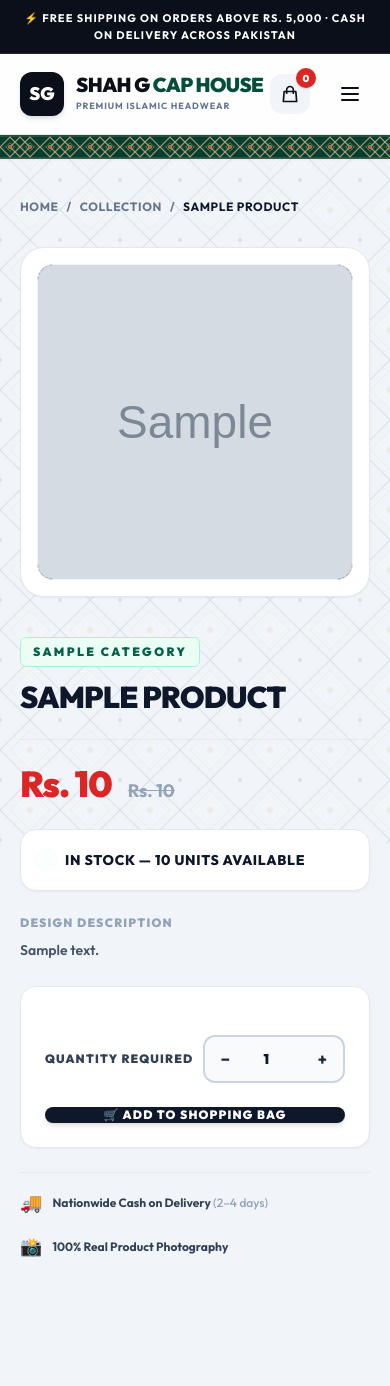
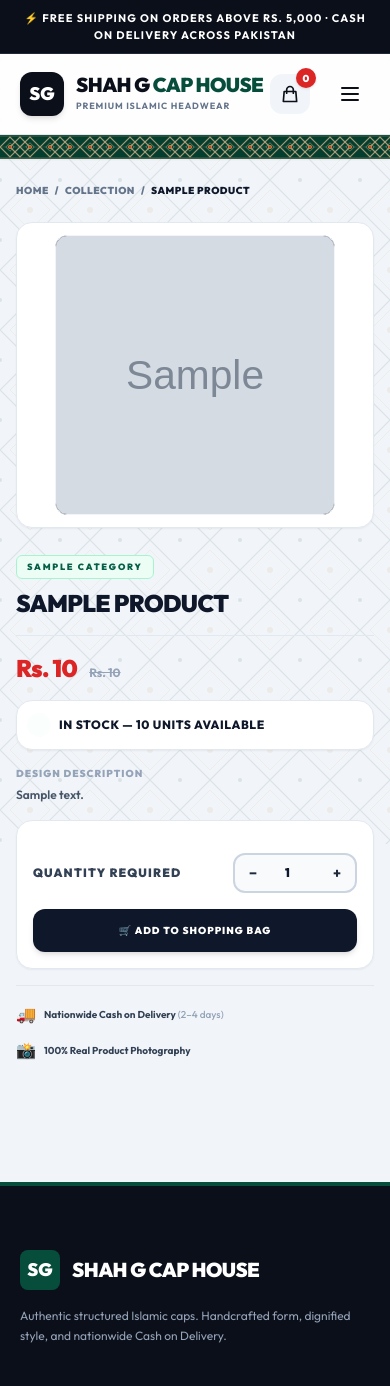
Before and after one commit to MashoodArshad/topistore, a Django app: a page that uses templates/products/product_detail.html in a window 390 px wide. Shown: the top 1386 px of the page. Run offline with Django 5.2, Linux system fonts and the light colour scheme; tables that the repository leaves empty hold one stand-in row (values such as "Sample post"); grey boxes marked "Sample" are stand-in pictures; parts of the project's set-up code (start-up, migrations or seed data) failed here and were passed over; some libraries are stand-ins or nearby versions; some web fonts are replaced.

Commit message:
design(polish): optimize mobile details page with crop-free square image and active quantity buttons

```diff
--- a/templates/products/product_detail.html
+++ b/templates/products/product_detail.html
@@ -4,23 +4,24 @@
 
 {% block content %}
 
-<section class="max-w-7xl mx-auto px-5 sm:px-8 py-10">
+<div class="max-w-7xl mx-auto px-4 sm:px-6 lg:px-8 py-6 sm:py-10">
 
     <!-- Breadcrumbs Navigation -->
-    <div class="flex items-center gap-2 text-xs font-bold uppercase tracking-wider text-slate-500 mb-8">
+    <div class="flex items-center gap-1.5 sm:gap-2 text-[10px] sm:text-xs font-black uppercase tracking-wider text-slate-500 mb-6">
         <a href="/" class="hover:text-slate-900 transition">Home</a>
         <span>/</span>
         <a href="{% url 'products:product_list' %}" class="hover:text-slate-900 transition">Collection</a>
         <span>/</span>
-        <span class="text-slate-900">{{ product.name }}</span>
+        <span class="text-slate-900 line-clamp-1">{{ product.name }}</span>
     </div>
 
     <!-- Product Layout Grid -->
-    <div class="grid grid-cols-1 lg:grid-cols-12 gap-10 lg:gap-16 items-start">
+    <div class="grid grid-cols-1 lg:grid-cols-12 gap-6 lg:gap-16 items-start">
 
-        <!-- LEFT: Huge High-Definition Image Frame (5 Columns) -->
-        <div class="lg:col-span-6 bg-white border border-slate-200 rounded-3xl overflow-hidden shadow-sm p-4">
-            <div class="aspect-square bg-slate-950 overflow-hidden rounded-2xl border border-slate-100">
+        <!-- LEFT: Crop-Free Perfectly Scaled Image Frame (6 Columns) -->
+        <div class="lg:col-span-6 bg-white border border-slate-200 rounded-2xl md:rounded-3xl overflow-hidden shadow-sm p-3 md:p-4">
+            <!-- 📸 SQUARE FRAME: Capped at 280px width on Mobile, centered, no cropping at all! -->
+            <div class="w-full max-w-[280px] sm:max-w-[340px] md:max-w-[420px] lg:max-w-none mx-auto aspect-square bg-slate-950 overflow-hidden rounded-xl border border-slate-100 flex items-center justify-center">
                 {% if product.image %}
                     <img src="{{ product.image.url }}" alt="{{ product.name }}" class="w-full h-full object-cover">
                 {% else %}
@@ -30,49 +31,49 @@
         </div>
 
         <!-- RIGHT: Premium Technical Information Box (6 Columns) -->
-        <div class="lg:col-span-6 space-y-6">
+        <div class="lg:col-span-6 space-y-4 sm:space-y-6">
 
-            <div class="border-b border-slate-200 pb-6">
+            <div class="border-b border-slate-200 pb-4 sm:pb-6">
                 <!-- Category -->
-                <span class="text-xs font-black uppercase tracking-[0.2em] text-emerald-800 bg-emerald-50 px-3 py-1.5 rounded-md border border-emerald-200 inline-block mb-3">
+                <span class="text-[9px] sm:text-xs font-black uppercase tracking-[0.2em] text-emerald-800 bg-emerald-50 px-2.5 py-1 sm:px-3 sm:py-1.5 rounded-md border border-emerald-200 inline-block mb-2 sm:mb-3">
                     {{ product.category.name }}
                 </span>
 
                 <!-- BOLD BLACK TITLE -->
-                <h1 class="text-3xl sm:text-5xl font-black tracking-tight text-slate-900 uppercase">
+                <h1 class="text-2xl sm:text-5xl font-black tracking-tight text-slate-900 uppercase">
                     {{ product.name }}
                 </h1>
             </div>
 
             <!-- BOLD RED PRICE BLOCK -->
-            <div class="flex items-baseline gap-4">
-                <span class="text-4xl font-black text-red-600 tracking-tight">
+            <div class="flex items-baseline gap-3 sm:gap-4">
+                <span class="text-2xl sm:text-4xl font-black text-red-600 tracking-tight">
                     Rs. {{ product.price|floatformat:0 }}
                 </span>
                 {% if product.original_price %}
-                <span class="text-lg font-bold text-slate-400 line-through">
+                <span class="text-xs sm:text-lg font-bold text-slate-400 line-through">
                     Rs. {{ product.original_price|floatformat:0 }}
                 </span>
                 {% endif %}
 
                 {% if product.discount_percentage > 0 %}
-                <span class="bg-red-600 text-white text-xs font-black tracking-wider uppercase px-3 py-1.5 rounded-full shadow-sm">
+                <span class="bg-red-600 text-white text-[9px] sm:text-xs font-black tracking-wider uppercase px-2 py-1 sm:px-3 sm:py-1.5 rounded-full shadow-sm">
                     Save {{ product.discount_percentage }}% OFF
                 </span>
                 {% endif %}
             </div>
 
             <!-- Dynamic Stock & Delivery Info -->
-            <div class="bg-white border border-slate-200 p-5 rounded-2xl shadow-sm space-y-4">
-                <div class="flex items-center gap-3">
+            <div class="bg-white border border-slate-200 p-4 sm:p-5 rounded-2xl shadow-sm space-y-3 sm:space-y-4">
+                <div class="flex items-center gap-3.5">
                     {% if product.stock > 0 %}
                     <span class="w-3 h-3 bg-emerald-500 rounded-full animate-ping"></span>
-                    <p class="text-sm font-extrabold text-slate-900 uppercase tracking-wider">
+                    <p class="text-xs sm:text-sm font-extrabold text-slate-900 uppercase tracking-wider">
                         In Stock — {{ product.stock }} units available
                     </p>
                     {% else %}
                     <span class="w-3 h-3 bg-red-500 rounded-full"></span>
-                    <p class="text-sm font-extrabold text-red-600 uppercase tracking-wider">
+                    <p class="text-xs sm:text-sm font-extrabold text-red-600 uppercase tracking-wider">
                         Currently Out of Stock
                     </p>
                     {% endif %}
@@ -80,35 +81,32 @@
             </div>
 
             <!-- Structured Technical Description -->
-            <div class="space-y-2">
-                <h4 class="text-xs font-black uppercase tracking-widest text-slate-400">Design Description</h4>
-                <p class="text-sm text-slate-600 leading-relaxed font-semibold">
+            <div class="space-y-1 sm:space-y-2">
+                <h4 class="text-[10px] sm:text-xs font-black uppercase tracking-widest text-slate-400">Design Description</h4>
+                <p class="text-xs sm:text-sm text-slate-600 leading-relaxed font-semibold">
                     {{ product.description }}
                 </p>
             </div>
 
             <!-- Dynamic Session Cart Action Form -->
             {% if product.stock > 0 %}
-            <form method="post" action="{% url 'cart:cart_add' product.id %}" class="bg-white border border-slate-200 p-6 rounded-2xl shadow-sm space-y-6">
+            <form method="post" action="{% url 'cart:cart_add' product.id %}" class="bg-white border border-slate-200 p-4 sm:p-6 rounded-2xl shadow-sm space-y-4 sm:space-y-6">
                 {% csrf_token %}
 
                 <!-- Qty Selector (Fully Functional) -->
                 <div class="flex items-center justify-between">
                     <span class="text-xs font-black uppercase tracking-widest text-slate-700">Quantity Required</span>
                     <div class="flex items-center border-2 border-slate-300 rounded-xl overflow-hidden bg-slate-50">
-                        <!-- Decrement Button -->
-                        <button type="button" onclick="decrementQty()" class="px-4 py-2.5 text-slate-800 hover:bg-slate-200 font-extrabold transition">−</button>
-                        <!-- Quantity Input -->
+                        <button type="button" onclick="decrementQty()" class="px-3.5 py-2 text-slate-800 hover:bg-slate-200 font-extrabold transition text-sm">−</button>
                         <input type="number" name="quantity" id="quantity" value="1" min="1" max="{{ product.stock }}"
-                               class="w-14 text-center text-sm font-black text-slate-900 bg-transparent focus:outline-none">
-                        <!-- Increment Button -->
-                        <button type="button" onclick="incrementQty()" class="px-4 py-2.5 text-slate-800 hover:bg-slate-200 font-extrabold transition">+</button>
+                               class="w-12 text-center text-xs sm:text-sm font-black text-slate-900 bg-transparent focus:outline-none">
+                        <button type="button" onclick="incrementQty()" class="px-3.5 py-2 text-slate-800 hover:bg-slate-200 font-extrabold transition text-sm">+</button>
                     </div>
                 </div>
 
                 <!-- ADD TO BAG CTA -->
                 <button type="submit"
-                        class="w-full bg-slate-900 hover:bg-emerald-900 text-white font-black text-xs uppercase tracking-widest py-4.5 rounded-xl transition shadow-md flex items-center justify-center gap-2 cursor-pointer">
+                        class="w-full bg-slate-900 hover:bg-emerald-900 text-white font-black text-[10px] sm:text-xs uppercase tracking-widest py-3.5 sm:py-4.5 rounded-xl transition shadow-md flex items-center justify-center gap-2 cursor-pointer">
                     🛒 Add to Shopping Bag
                 </button>
             </form>
@@ -119,13 +117,13 @@
             {% endif %}
 
             <!-- Technical Trust Points -->
-            <div class="grid grid-cols-1 sm:grid-cols-2 gap-4 pt-4 border-t border-slate-200 text-xs text-slate-700">
-                <div class="flex items-center gap-2.5">
-                    <span class="text-lg">🚚</span>
+            <div class="grid grid-cols-1 sm:grid-cols-2 gap-3 sm:gap-4 pt-4 border-t border-slate-200 text-[10px] sm:text-xs text-slate-700">
+                <div class="flex items-center gap-2">
+                    <span class="text-base sm:text-lg">🚚</span>
                     <p class="font-bold">Nationwide Cash on Delivery <span class="font-medium text-slate-400">(2–4 days)</span></p>
                 </div>
-                <div class="flex items-center gap-2.5">
-                    <span class="text-lg">📸</span>
+                <div class="flex items-center gap-2">
+                    <span class="text-base sm:text-lg">📸</span>
                     <p class="font-bold">100% Real Product Photography</p>
                 </div>
             </div>
@@ -136,11 +134,11 @@
 
 <!-- ===== SIGNATURE RELATED PRODUCTS ===== -->
 {% if related_products %}
-<section class="max-w-7xl mx-auto px-5 sm:px-8 py-16 border-t border-slate-200 mt-16">
-    <div class="flex items-end justify-between gap-4 pb-6 border-b border-slate-200 mb-10">
+<section class="max-w-7xl mx-auto px-4 sm:px-5 md:px-8 py-12 border-t border-slate-200 mt-12 sm:mt-16">
+    <div class="flex items-end justify-between gap-4 pb-4 sm:pb-6 border-b border-slate-200 mb-8">
         <div>
-            <span class="text-xs font-black uppercase tracking-widest text-emerald-800 block mb-1">Pairs Perfect with</span>
-            <h2 class="text-xl sm:text-3xl font-black tracking-tight text-slate-900 uppercase">Related Articles</h2>
+            <span class="text-[10px] sm:text-xs font-black uppercase tracking-widest text-emerald-800 block mb-1">Pairs Perfect with</span>
+            <h2 class="text-lg sm:text-3xl font-black tracking-tight text-slate-900 uppercase">Related Articles</h2>
         </div>
     </div>
 
```
